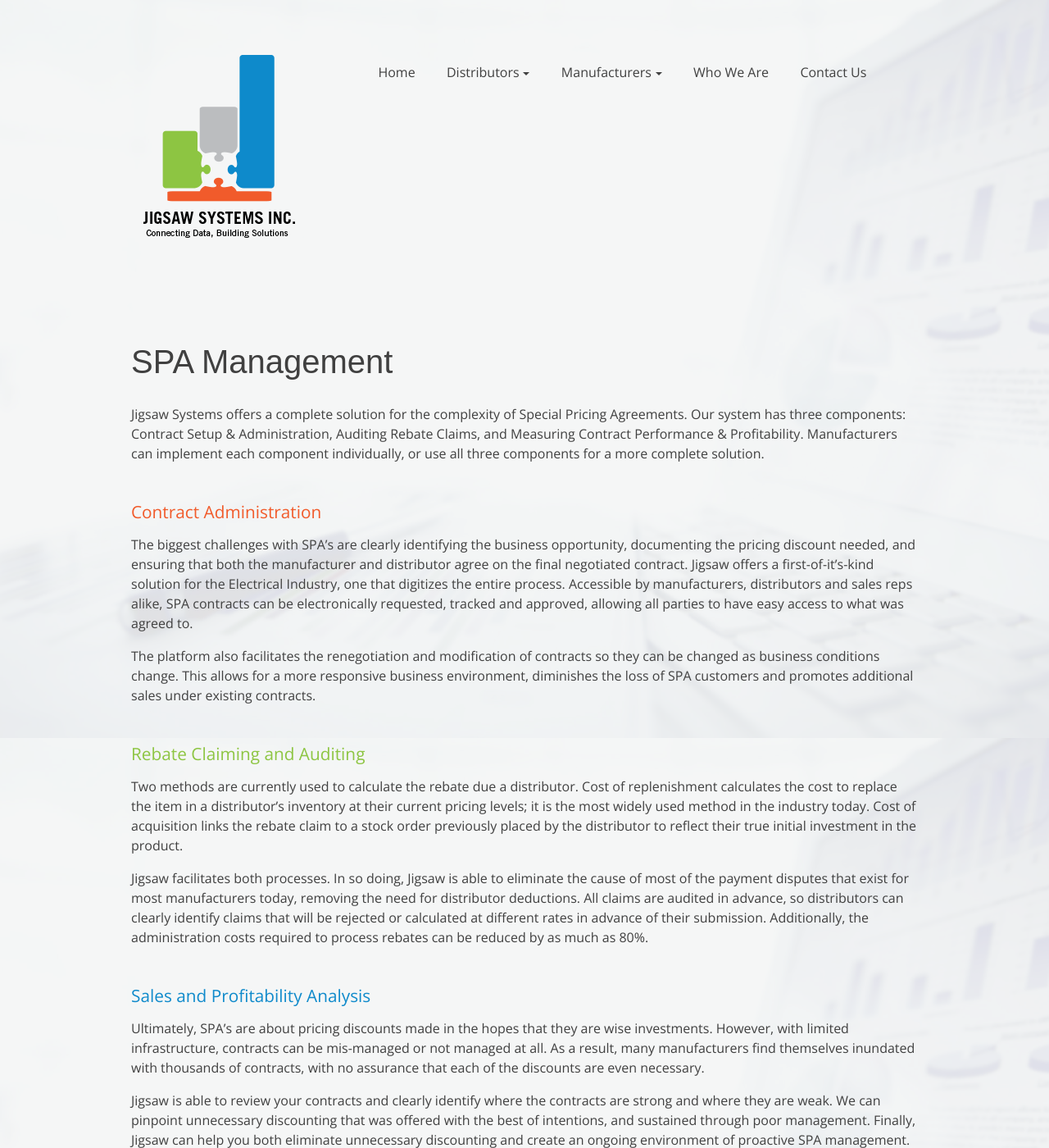
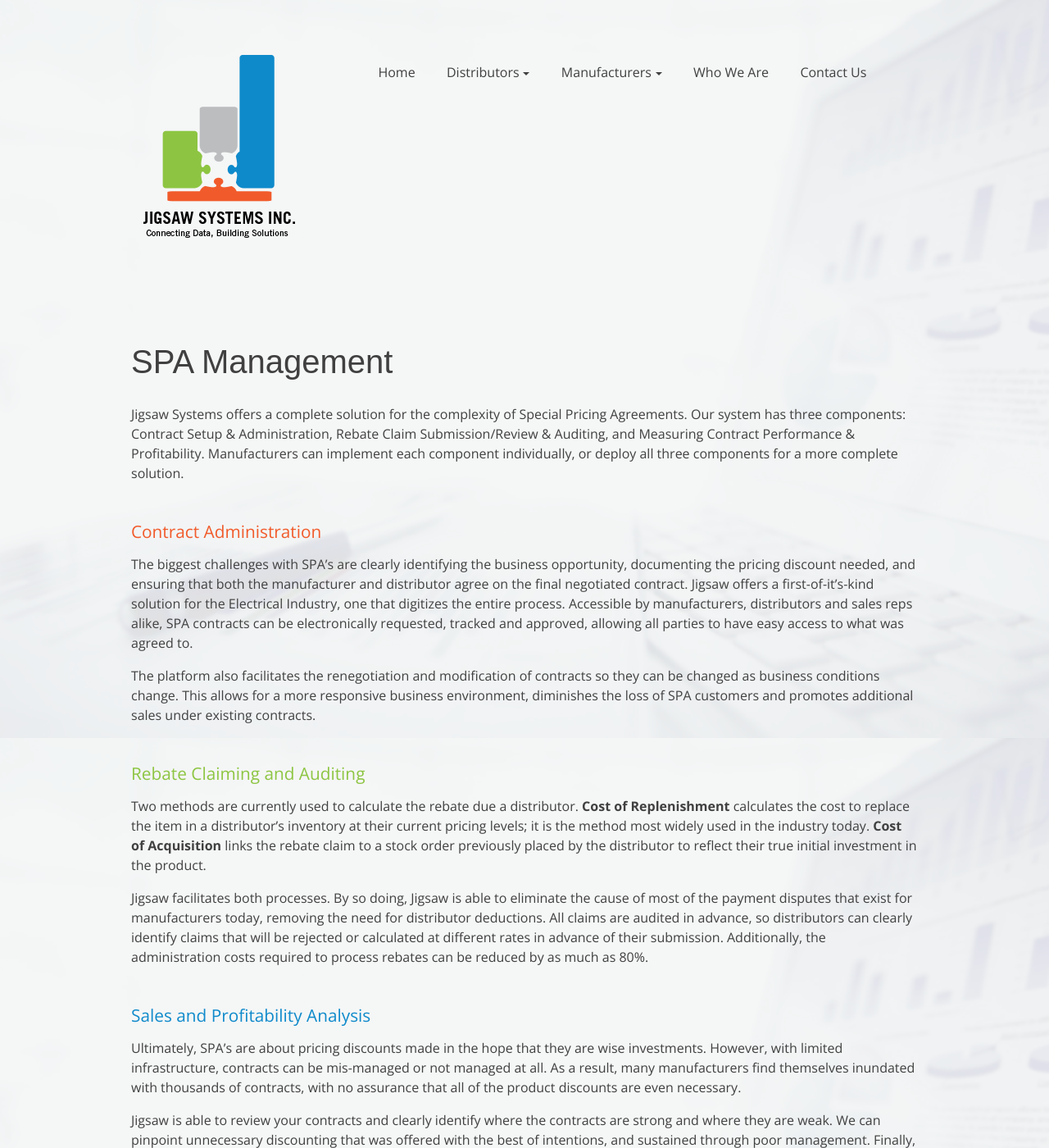
Before and after one commit to Codefully/jigsaw-redo, a Jekyll site: the page built from pages/manufacturers-spa.md, in a window 1280 px wide and 1400 px high. Shown: the whole window at 82% size. Built offline with Jekyll 4.4.1, drawn with Linux system fonts in a browser that asks for light colours; nearby versions of some CDN libraries; some web fonts are replaced.

Commit message:
Updated Manufacturers Spa

```diff
--- a/pages/manufacturers-spa.md
+++ b/pages/manufacturers-spa.md
@@ -6,7 +6,7 @@ layout: page
 
 # SPA Management
 
-Jigsaw Systems offers a complete solution for the complexity of Special Pricing Agreements. Our system has three components: Contract Setup & Administration, Auditing Rebate Claims, and Measuring Contract Performance & Profitability. Manufacturers can implement each component individually, or use all three components for a more complete solution.
+Jigsaw Systems offers a complete solution for the complexity of Special Pricing Agreements. Our system has three components: Contract Setup & Administration, Rebate Claim Submission/Review & Auditing, and Measuring Contract Performance & Profitability. Manufacturers can implement each component individually, or deploy all three components for a more complete solution.
 
 <h2 class="color-orange mt-5 mb-3">Contract Administration</h2>
 
@@ -16,13 +16,13 @@ The platform also facilitates the renegotiation and modification of contracts so
 
 <h2 class="color-green mt-5 mb-3">Rebate Claiming and Auditing</h2>
 
-Two methods are currently used to calculate the rebate due a distributor. Cost of replenishment calculates the cost to replace the item in a distributor's inventory at their current pricing levels; it is the most widely used method  in the industry today. Cost of acquisition links the rebate claim to a stock order previously placed by the distributor to reflect their true initial investment in the product.
+Two methods are currently used to calculate the rebate due a distributor. **Cost of Replenishment** calculates the cost to replace the item in a distributor's inventory at their current pricing levels; it is the method most widely used in the industry today. **Cost of Acquisition** links the rebate claim to a stock order previously placed by the distributor to reflect their true initial investment in the product.
 
-Jigsaw facilitates both processes. In so doing, Jigsaw is able to eliminate the cause of most of the payment disputes that exist for most manufacturers today, removing the need for distributor deductions. All claims are audited in advance, so distributors can clearly identify claims that will be rejected or calculated at different rates in advance of their submission. Additionally, the administration costs required to process rebates can be reduced by as much as 80%.
+Jigsaw facilitates both processes. By so doing, Jigsaw is able to eliminate the cause of most of the payment disputes that exist for manufacturers today, removing the need for distributor deductions. All claims are audited in advance, so distributors can clearly identify claims that will be rejected or calculated at different rates in advance of their submission. Additionally, the administration costs required to process rebates can be reduced by as much as 80%.
 
 <h2 class="color-blue mt-5 mb-3">Sales and Profitability Analysis</h2>
 
-Ultimately, SPA's are about pricing discounts made in the hopes that they are wise investments. However, with limited infrastructure, contracts can be mis-managed or not managed at all. As a result, many manufacturers find themselves inundated with thousands of contracts, with no assurance that each of the discounts are even necessary.
+Ultimately, SPA's are about pricing discounts made in the hope that they are wise investments. However, with limited infrastructure, contracts can be mis-managed or not managed at all. As a result, many manufacturers find themselves inundated with thousands of contracts, with no assurance that all of the product discounts are even necessary.
 
 Jigsaw is able to review your contracts and clearly identify where the contracts are strong and where they are weak. We can pinpoint unnecessary discounting that was offered with the best of intentions, and sustained through poor management. Finally, Jigsaw can help you both eliminate unnecessary discounting and create an ongoing environment of proactive SPA management.
 
```
